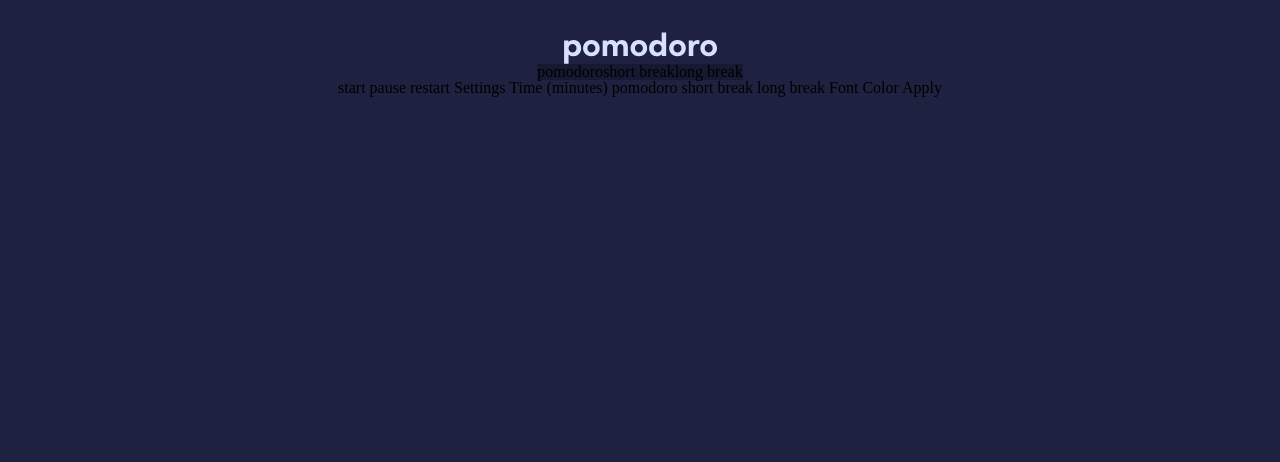
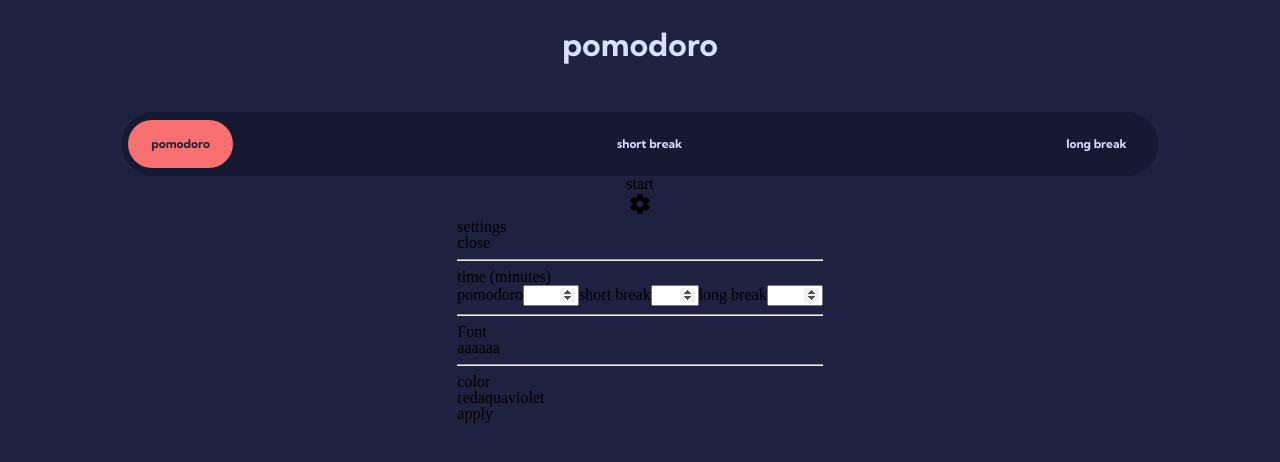
Before and after one commit to ErriGarcia/pomodoro-app, a React (Create React App) app: page / in a window 1280 px wide. Shown: the top 462 px of the page. Built offline with nearby package versions, Linux system fonts and the light colour scheme.

Commit message:
add html structure

```diff
--- a/public/index.html
+++ b/public/index.html
@@ -8,6 +8,7 @@
     <link
       href="https://fonts.googleapis.com/css2?family=Kumbh+Sans:wght@700&family=Roboto+Slab:wght@700&family=Space+Mono&display=swap"
       rel="stylesheet"/>
+    <link href="https://fonts.googleapis.com/icon?family=Material+Icons" rel="stylesheet"/>
     <meta name="viewport" content="width=device-width, initial-scale=1" />
     <title>Frontend Mentor | Pomodoro app</title>
   </head>
--- a/src/components/App.js
+++ b/src/components/App.js
@@ -5,29 +5,98 @@ import logo from '../images/logo.svg'
 function App() {
   return (
     <div className='main'>
-      <img className='main-logo' src={logo} alt="logo" />
+      <header>
+        <img className='main-logo' src={logo} alt="logo" />
+      </header>
+
+      {/* Buttons */}
       <div className='main-container-buttons'>
-        <button className='main-container-buttons-1'>pomodoro</button>
-        <button className='main-container-buttons-2'>short break</button>
-        <button className='main-container-buttons-3'>long break</button>
+        <button className='main-container-buttons-button-1'>pomodoro</button>
+        <button className='main-container-buttons-button-2'>short break</button>
+        <button className='main-container-buttons-button-3'>long break</button>
       </div>
-      <h1>
 
-          start
-          pause
-          restart
+      {/* Circle */}
+      <div className='circle'>
+        <div className='circle-line-time'>
+          <button className='button-start'>start</button>
+        </div>
+      </div>
 
-          Settings
+      {/* Settings */}
+      <button className='settings-button'>
+        <span className='material-icons'>
+          settings
+        </span>
+      </button>
 
-          Time (minutes)
-          pomodoro
-          short break
-          long break
+      {/* Container overlay */}
+      <div className='settings-container'>
+        <section className='settings-container-header'>
+          <h2 className='settings-container-header-title'>
+            settings
+          </h2>
+          <button className='settings-container-header-button-close'>
+            <span className='material-icons-outlined'>
+              close
+            </span>
+          </button>
+        </section>
 
-          Font
-          Color
+        <hr />
 
-          Apply</h1>
+        <section className='settings-container-time'>
+          <h3 className='settings-container-time-title'>
+            time (minutes)
+          </h3>
+          <form className='settings-container-time-form'>
+            <label className='settings-container-time-form-label' htmlFor='pomodoro'>
+              pomodoro
+              <input className='settings-container-time-form-label-input' type='number' min='1' max='25' />
+            </label>
+
+            <label className='settings-container-time-form-label' htmlFor='pomodoro'>
+              short break
+              <input className='settings-container-time-form-label-input' type='number' min='1' max='5' />
+            </label>
+
+            <label className='settings-container-time-form-label' htmlFor='pomodoro'>
+              long break
+              <input className='settings-container-time-form-label-input' type='number' min='1' max='15' />
+            </label>
+          </form>
+        </section>
+
+        <hr />
+
+        <section className='settings-container-font'>
+          <h3 className='settings-container-font-title'>
+            Font
+          </h3>
+          <div className='settings-container-font-container'>
+            <button className='settings-container-font-container-button-1'>aa</button>
+            <button className='settings-container-font-container-button-2'>aa</button>
+            <button className='settings-container-font-container-button-3'>aa</button>
+          </div>
+        </section>
+
+        <hr />
+
+        <section className='settings-container-color'>
+          <h3 className='settings-container-color-title'>
+            color
+          </h3>
+          <div className='settings-container-color-container'>
+            <button className='settings-container-color-container-button-1'>red</button>
+            <button className='settings-container-color-container-button-2'>aqua</button>
+            <button className='settings-container-color-container-button-3'>violet</button>
+          </div>
+        </section>
+
+        <button>apply</button>
+
+      </div>
+
     </div>
   )
 }
--- a/src/styles/App.scss
+++ b/src/styles/App.scss
@@ -10,7 +10,30 @@
     display: flex;
     flex-direction: column;
     align-items: center;
+
     &-container-buttons {
+        min-width: 78vw;
+        margin-top: 45px;
+        padding: 8px 31px 8px 6px;
         background-color: $dark-purple-color;
+        color: $grey-color;
+        font-family: $font-kumbh-sans;
+        font-size: 12px;
+        display: flex;
+        flex-direction: row;
+        justify-content: space-between;
+        border-radius: 31.5px;
+
+        &-button-1 {
+            color: $blue-color;
+            background-color: $orange-color;
+            padding: 18px 23px;
+            border-radius: 26.5px;
+        }
     }
 }
+
+input[type=number]::-webkit-inner-spin-button,
+input[type=number]::-webkit-outer-spin-button {
+    opacity: 1;
+}
```
